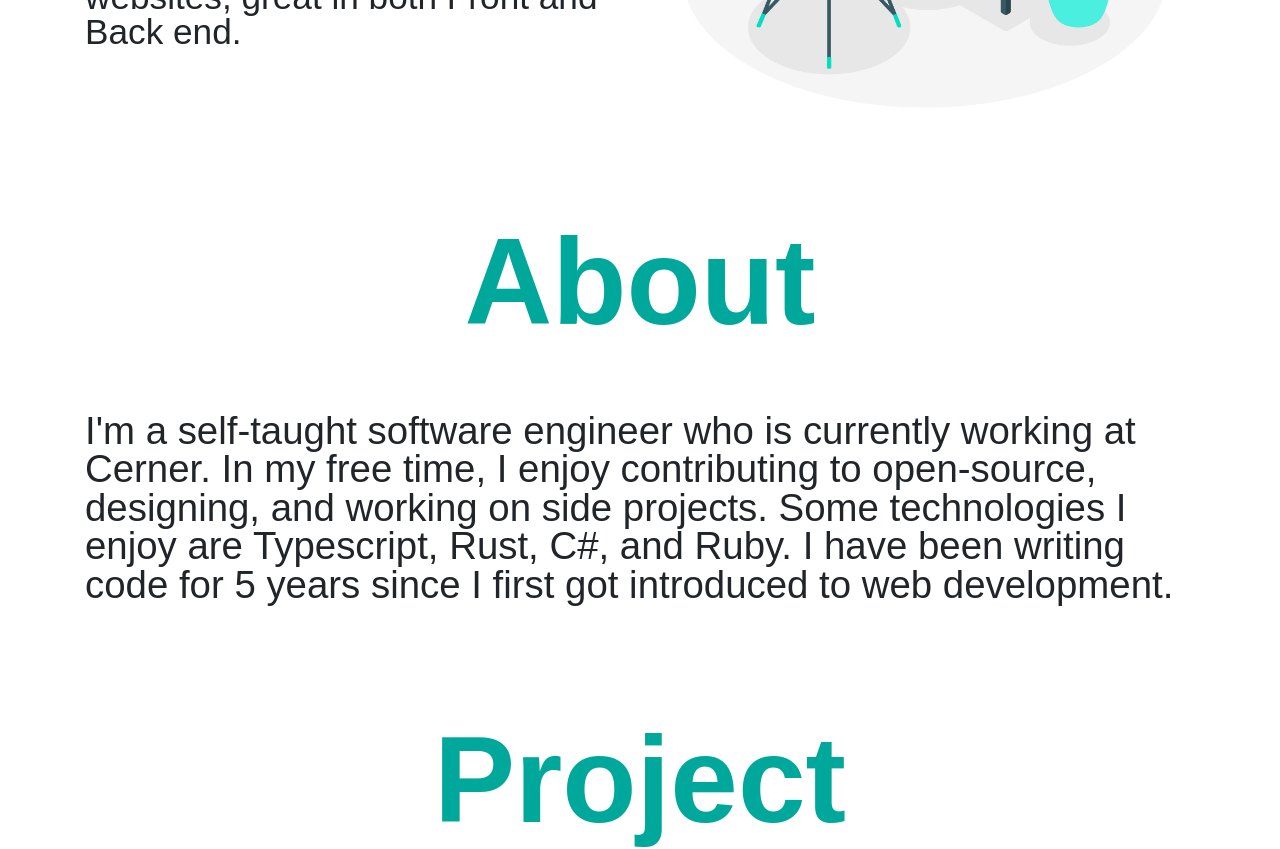
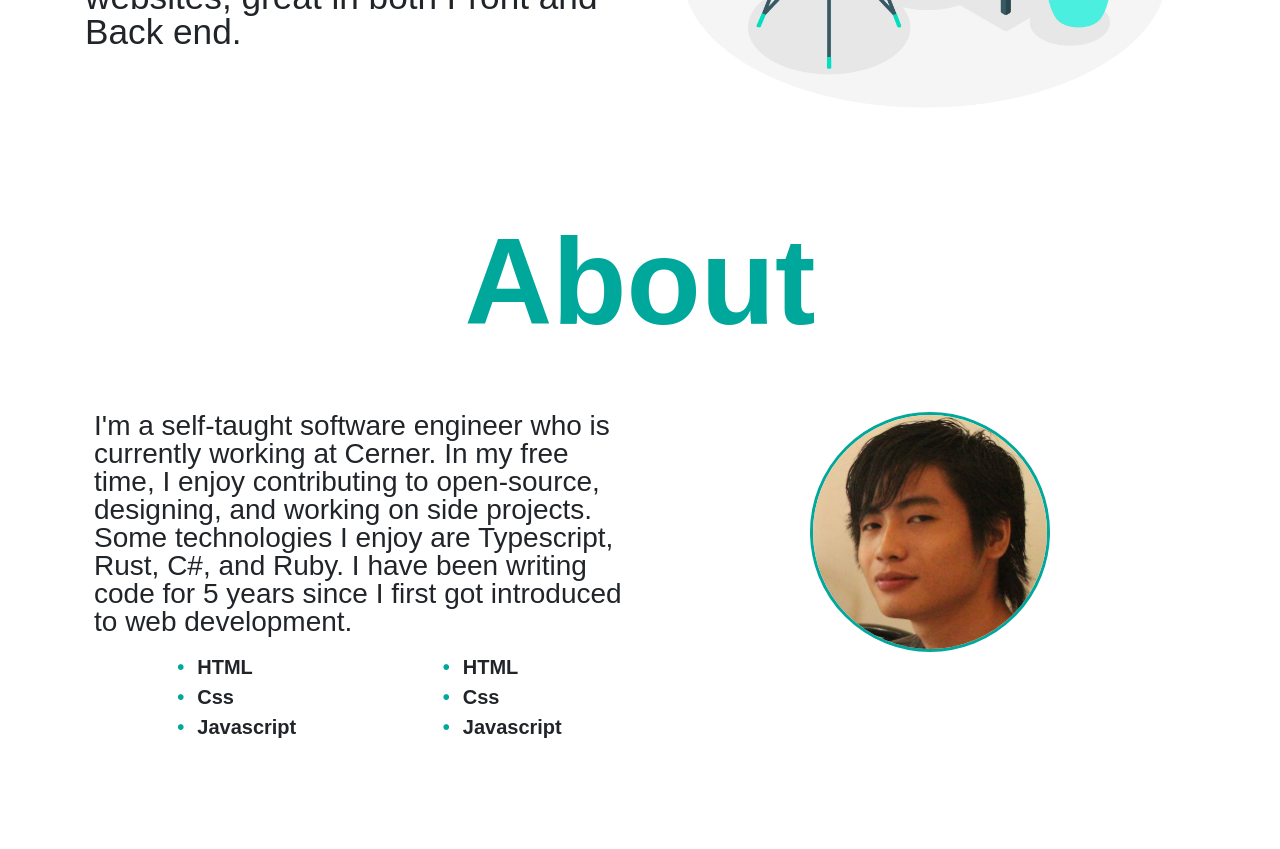
Before and after one commit to ronngb/portfolio, a Vue app: page / in a window 1280 px wide. Shown: the part 480-1329 px from the top of the page. Built offline with nearby package versions, Linux system fonts and the light colour scheme.

Commit message:
Added more content in About page

```diff
--- a/src/App.vue
+++ b/src/App.vue
@@ -4,7 +4,7 @@
     <div id="test" class="container">
       <Home></Home>
       <About></About>
-      <Work></Work>
+      <Project></Project>
     </div>
   </div>
 </template>
@@ -12,7 +12,7 @@
 import Navbar from './components/Navbar.vue'
 import Home from './components/Home.vue'
 import About from './components/About.vue'
-import Work from './components/Work.vue'
+import Project from './components/Project.vue'
 
 
 export default {
@@ -21,15 +21,16 @@ export default {
     Navbar,
     Home,
     About,
-    Work
+    Project
   }
 }
 </script>
 <style>
-html {}
+html {
+  scroll-behavior: smooth;
+}
 
 #app {
-  scroll-behavior: smooth;
   font-family: Neutra Text, sans-serif;
   font-size: 20px;
   font-weight: 700;
--- a/src/components/About.vue
+++ b/src/components/About.vue
@@ -1,12 +1,29 @@
 <template>
   <div id="about" class="row">
-    <div class="col-md-12 ">
+    <div class="col-md-12">
+      <h1 id="header">About</h1>
+    </div>
+    <div class="col-md-6 pl-md-4">
       <div class="about">
-        <h1>About</h1>
-        <!-- TODO: Make it center -->
+        <!-- TODO: Make P smaller -->
         <p>I'm a self-taught software engineer who is currently working at Cerner. In my free time, I enjoy contributing to open-source, designing, and working on side projects. Some technologies I enjoy are Typescript, Rust, C#, and Ruby. I have been writing code for 5 years since I first got introduced to web development.
         </p>
+        <div class="d-flex justify-content-around">
+          <ul>
+            <li>HTML</li>
+            <li>Css</li>
+            <li>Javascript</li>
+          </ul>
+          <ul>
+            <li>HTML</li>
+            <li>Css</li>
+            <li>Javascript</li>
+          </ul>
+        </div>
       </div>
+    </div>
+    <div class="col-md-6 pl-md-4">
+      <img src="../assets/profile-pic.jpg" height="240" width="240" class="profile-pic mx-auto d-block">
     </div>
   </div>
 </template>
@@ -17,7 +34,7 @@ export default {
 };
 </script>
 <style>
-.about h1 {
+#header {
   padding: 5.5rem 0 3rem;
   text-align: center;
   font-size: 7.6rem;
@@ -26,14 +43,33 @@ export default {
 }
 
 .about p {
-  font-size: 2.4rem;
+  font-size: 1.4em;
   text-align: left;
   font-weight: normal;
   line-height: 1;
 }
 
+.about ul {
+  display: inline-block;
+  list-style: none;
+}
+
+.about ul li::before {
+  content: "\2022";
+  color: #00a89c;
+  font-weight: bold;
+  display: inline-block;
+  width: 1em;
+  margin-left: -1em;
+}
+
+.profile-pic {
+  border-radius: 50%;
+  border: 3px solid #00a89c;
+}
+
 @media (max-width: 768px) {
-  .about h1 {
+  #header {
     font-size: 4.5rem;
   }
 
--- a/src/components/Navbar.vue
+++ b/src/components/Navbar.vue
@@ -12,7 +12,7 @@
       <div id="navbarNav" class="collapse navbar-collapse d-md-block justify-content-md-end justify-content-center">
         <ul id="main-nav" class="navbar-nav justify-content-center">
           <li class="nav-item active">
-            <a class="nav-link" href="">HOME</a>
+            <a class="nav-link" href="#">HOME</a>
           </li>
           <li class="nav-item active">
             <a class="nav-link" href="#about">ABOUT</a>
```
Also changed, not shown: src/assets/profile-pic.jpg (added), src/assets/profile-pic.png (added), src/components/Project.vue (renamed from src/components/Work.vue).
